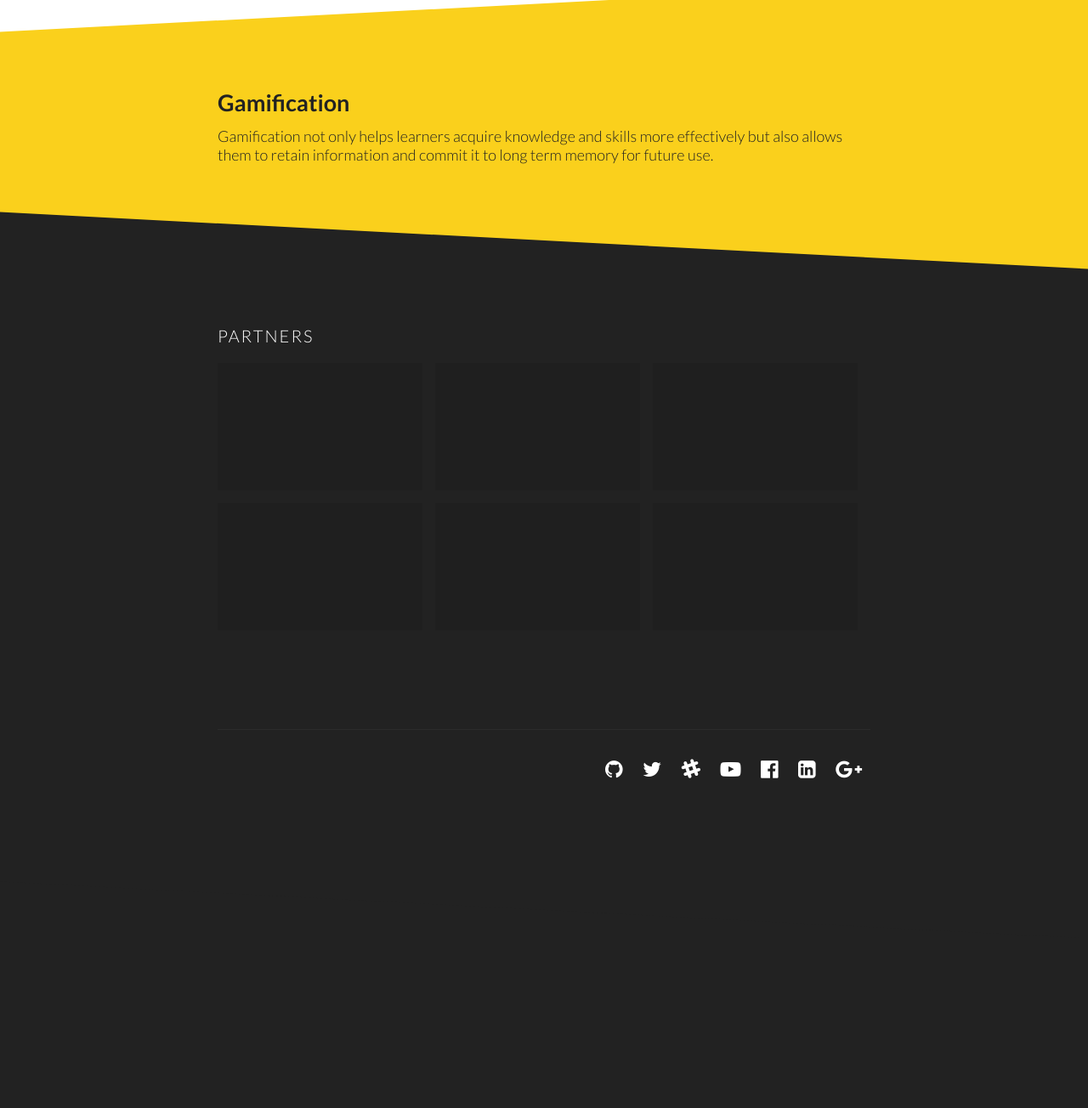
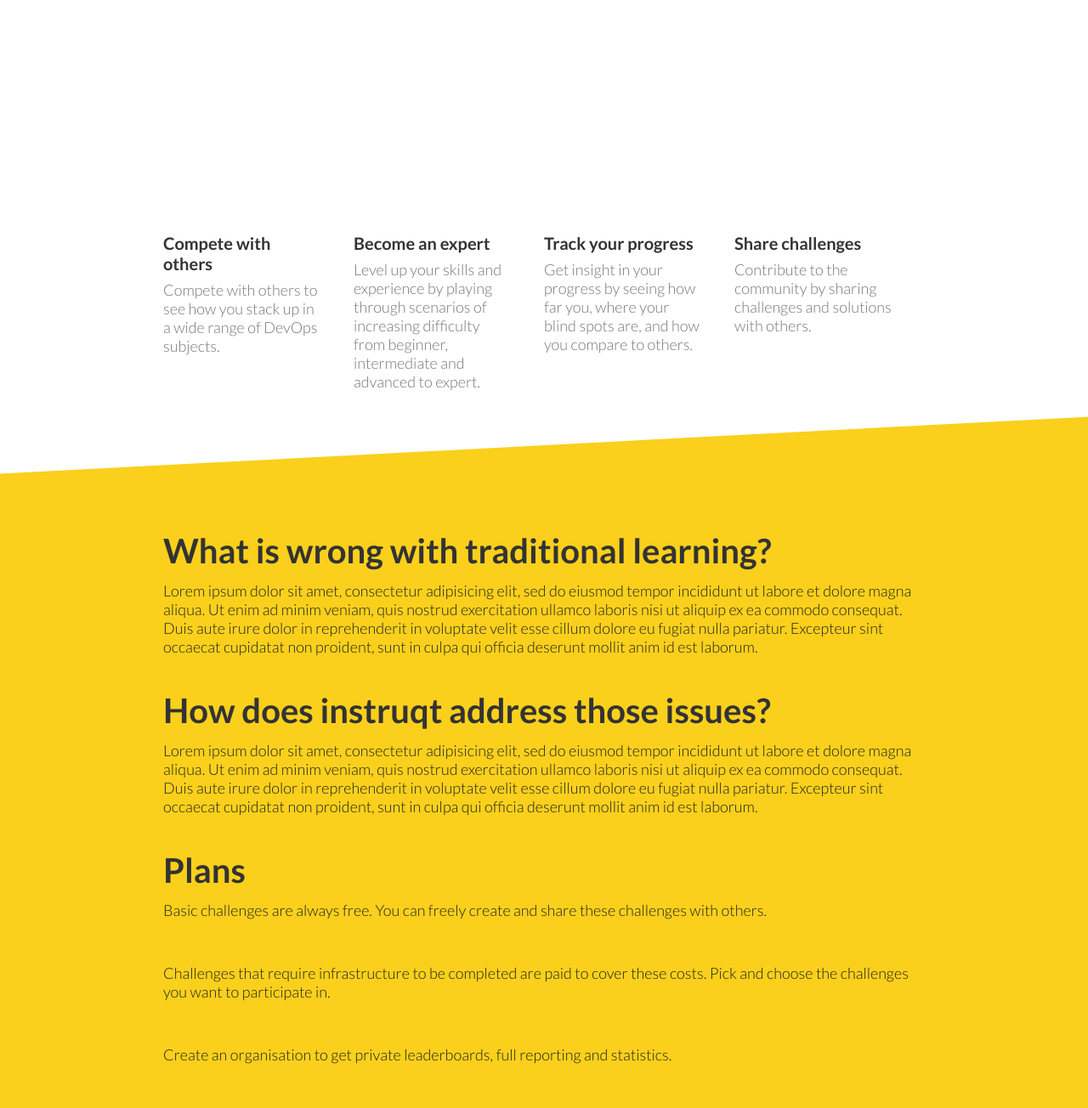
Before and after one commit to instruqt/instruqt.github.io, a plain HTML site: page index.htm in a window 1280 px wide. Shown: the part 396-1700 px from the top of the page at 85% size. Before the commit the page ends 1500 px from the top, so only its background shows below. Drawn offline with Linux system fonts and the light colour scheme.

Commit message:
Add contnet

```diff
--- a/css/style.css
+++ b/css/style.css
@@ -4,11 +4,6 @@
   box-sizing: border-box;
   margin: 0;
   padding: 0;
-}
-
-.black {
-  color: #fff;
-  background: #222;
 }
 
 body {
@@ -20,37 +15,77 @@ body {
   position: relative;
 }
 
-#intro {
-  color: #222;
+/* Header section */
+
+#what {
   background: #fff;
   -webkit-transform: skew(0deg, -3deg);
   transform: skew(0deg, -3deg);
-  padding-bottom: 100px;
+  padding-bottom: 300px;
   margin-top: -100px;
 }
 
-#intro .content {
+#what .content {
   padding: 150px 0 50px 0;
   text-align: left;
   max-width: 80%;
-  width: 60%;
+  width: 70%;
   margin: 0 auto;
   -webkit-transform: skew(0deg, 3deg);
   transform: skew(0deg, 3deg);
 }
 
-#intro h1 {
+#what .intro {
+  margin-bottom: 100px;
+}
+
+#what .intro h1 {
+  color: #333333;
   font-size: 60px;
 }
 
-#intro p {
+#what .intro p {
+  color: #767676;
   font-size: 30px;
   font-weight: 300;
   padding-top: 12px;
   padding-bottom: 12px;
 }
 
-#description {
+#what .highlights ul {
+  list-style: none;
+  margin: 20px 0 0 0;
+  padding: 0;
+  display: flex;
+  flex-direction: row;
+  flex-wrap: wrap;
+}
+
+#what .highlights li {
+  flex: 1;
+  height: 150px;
+  min-width: 21%;
+  max-width: 21%;
+  margin: 0 4% 0 0;
+  padding-top: 220px;
+  background-repeat: no-repeat;
+  background-position: top center;
+  background-size: 80%;
+}
+
+#what .highlights h3 {
+  color: #333333;
+  font-size: 20px;
+}
+
+#what .highlights p {
+  margin-top: 8px;
+  color: #767676;
+}
+
+/* Main section */
+
+#why {
   color: #222;
   background: #FAD01C;
   -webkit-transform: skew(0deg, -3deg);
@@ -59,21 +94,50 @@ body {
   margin-top: -100px;
 }
 
-#description .content {
+#why .content {
   padding: 100px 0 50px 0;
   text-align: left;
   max-width: 80%;
-  width: 60%;
+  width: 70%;
   margin: 0 auto;
   -webkit-transform: skew(0deg, 3deg);
   transform: skew(0deg, 3deg);
 }
 
-#description p {
+#why .whats-wrong h2 {
+  color: #333333;
+  font-size: 40px;
+}
+
+#why .whats-wrong p {
   font-weight: 300;
   padding-top: 12px;
   padding-bottom: 40px;
 }
+
+#why .gamification h2 {
+  color: #333333;
+  font-size: 40px;
+}
+
+#why .gamification p {
+  font-weight: 300;
+  padding-top: 12px;
+  padding-bottom: 40px;
+}
+
+#why .plans h2 {
+  color: #333333;
+  font-size: 40px;
+}
+
+#why .plans p {
+  font-weight: 300;
+  padding-top: 12px;
+  padding-bottom: 40px;
+}
+
+/* Footer section */
 
 footer {
   color: #fff;
@@ -88,7 +152,7 @@ footer .content {
   padding: 50px 0 50px 0;
   text-align: left;
   max-width: 80%;
-  width: 60%;
+  width: 70%;
   margin: 0 auto;
   -webkit-transform: skew(0deg, -3deg);
   transform: skew(0deg, -3deg);
@@ -117,9 +181,9 @@ footer #partners ul {
 
 footer #partners li {
   flex: 1;
-  -webkit-flex: 1 1 auto;
   height: 150px;
-  min-width: 30%;
+  min-width: 23%;
+  max-width: 23%;
   margin: 0 2% 2% 0;
   background-color: rgba(0,0,0,0.1);
   background-size: 80%;
--- a/index.htm
+++ b/index.htm
@@ -2,28 +2,65 @@
 <html>
   <head>
       <meta charset="utf-8">
-    <title>instruqt</title>
-    <link href="https://fonts.googleapis.com/css?family=Lato:300,400,700,900" rel="stylesheet">
+      <title>instruqt - We challenge you to learn.</title>
+      <link rel="stylesheet" href="https://fonts.googleapis.com/css?family=Lato:300,400,700,900">
       <link rel="stylesheet" href="css/style.css">
       <link rel="stylesheet" href="css/font-awesome.min.css">
   </head>
   <body>
-    <div id="intro">
+    <section id="what">
       <div class="content">
+        <div class="intro">
           <h1>We Challenge you to Learn.</h1>
           <p>instruqt is a learning platform where you can compete in competitions consisting of challenges that gain you experience in a fun and hands-on way.</p>
           <p>By moving to a gamified way of learning, you can learn more efficiently and simulate real life scenarios repeatedly.</p>
         </div>
+
+        <div class="highlights">
+          <ul>
+            <li class="highlight compete">
+              <h3>Compete with others</h3>
+              <p>Compete with others to see how you stack up in a wide range of DevOps subjects.</p>
+            </li>
+            <li class="highlight expert">
+              <h3>Become an expert</h3>
+              <p>Level up your skills and experience by playing through scenarios of increasing difficulty from beginner, intermediate and advanced to expert.</p>
+            </li>
+            <li class="highlight progress">
+              <h3>Track your progress</h3>
+              <p>Get insight in your progress by seeing how far you, where your blind spots are, and how you compare to others.</p>
+            </li>
+            <li class="highlight sharing">
+              <h3>Share challenges</h3>
+              <p>Contribute to the community by sharing challenges and solutions with others.</p>
+            </li>
+          </ul>
+        </div>
+      </div>
+    </section>
+
+    <section id="why">
+      <div class="content">
+        <div class="whats-wrong">
+          <h2>What is wrong with traditional learning?</h2>
+          <p>Lorem ipsum dolor sit amet, consectetur adipisicing elit, sed do eiusmod tempor incididunt ut labore et dolore magna aliqua. Ut enim ad minim veniam, quis nostrud exercitation ullamco laboris nisi ut aliquip ex ea commodo consequat. Duis aute irure dolor in reprehenderit in voluptate velit esse cillum dolore eu fugiat nulla pariatur. Excepteur sint occaecat cupidatat non proident, sunt in culpa qui officia deserunt mollit anim id est laborum.</p>
         </div>
 
-    <div id="description" class="skew-left yellow">
-        <div class="unskew-left content">
-            <h2>Gamification</h2>
-            <p>Gamification not only helps learners acquire knowledge and skills more effectively but also allows them to retain information and commit it to long term memory for future use.</p>
+        <div class="gamification">
+          <h2>How does instruqt address those issues?</h2>
+          <p>Lorem ipsum dolor sit amet, consectetur adipisicing elit, sed do eiusmod tempor incididunt ut labore et dolore magna aliqua. Ut enim ad minim veniam, quis nostrud exercitation ullamco laboris nisi ut aliquip ex ea commodo consequat. Duis aute irure dolor in reprehenderit in voluptate velit esse cillum dolore eu fugiat nulla pariatur. Excepteur sint occaecat cupidatat non proident, sunt in culpa qui officia deserunt mollit anim id est laborum.</p>
+        </div>
+
+        <div class="plans">
+          <h2>Plans</h2>
+          <p>Basic challenges are always free. You can freely create and share these challenges with others.</p>
+          <p>Challenges that require infrastructure to be completed are paid to cover these costs. Pick and choose the challenges you want to participate in.</p>
+          <p>Create an organisation to get private leaderboards, full reporting and statistics.</p>
         </div>
       </div>
+    </section>
 
-    <footer id="footer" >
+    <footer>
       <div class="content">
         <div id="partners">
           <h2>Partners</h2>
@@ -51,5 +88,4 @@
       </div>
     </footer>
   </body>
-
 </html>
```
Lines whose indentation alone changed are shown as unchanged.
